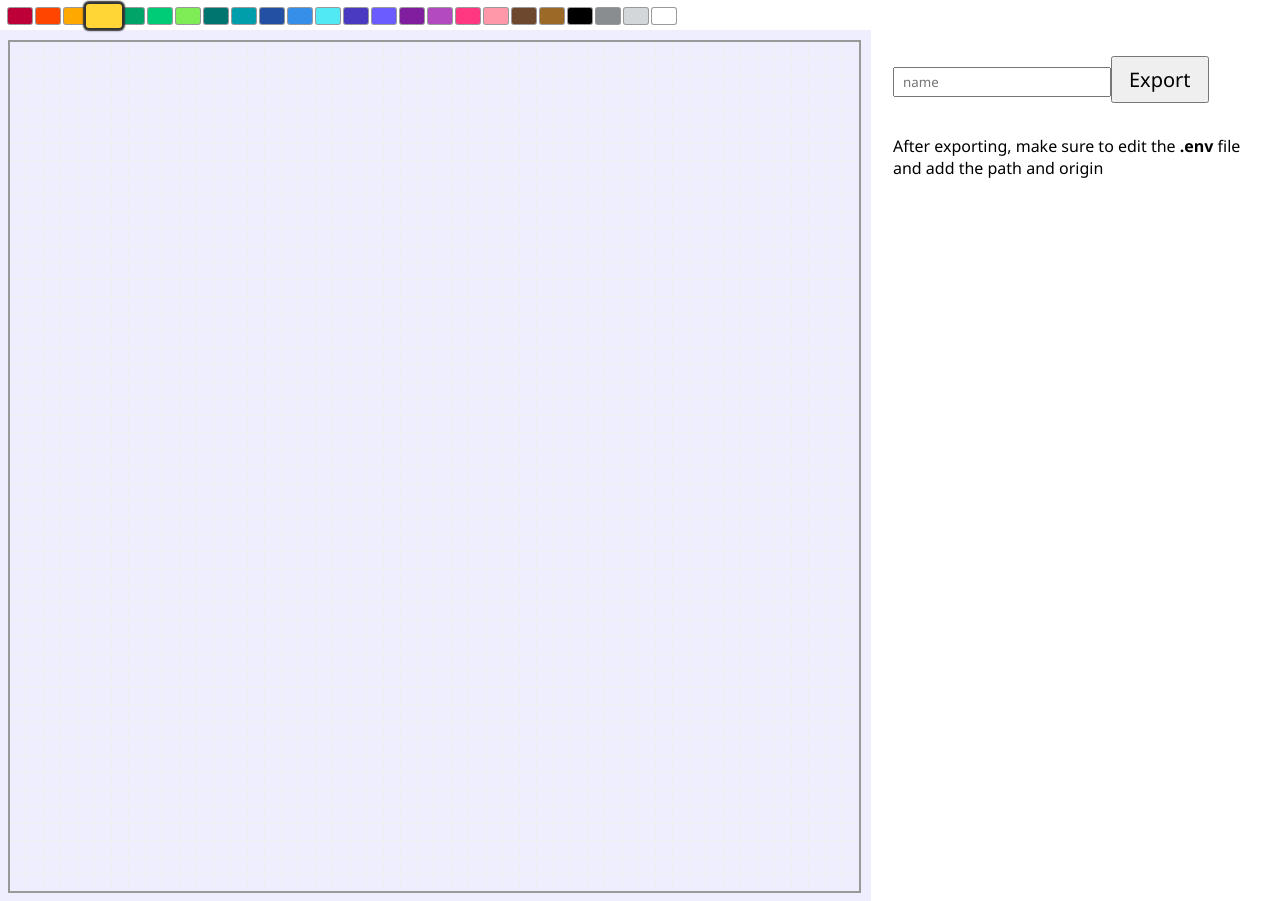
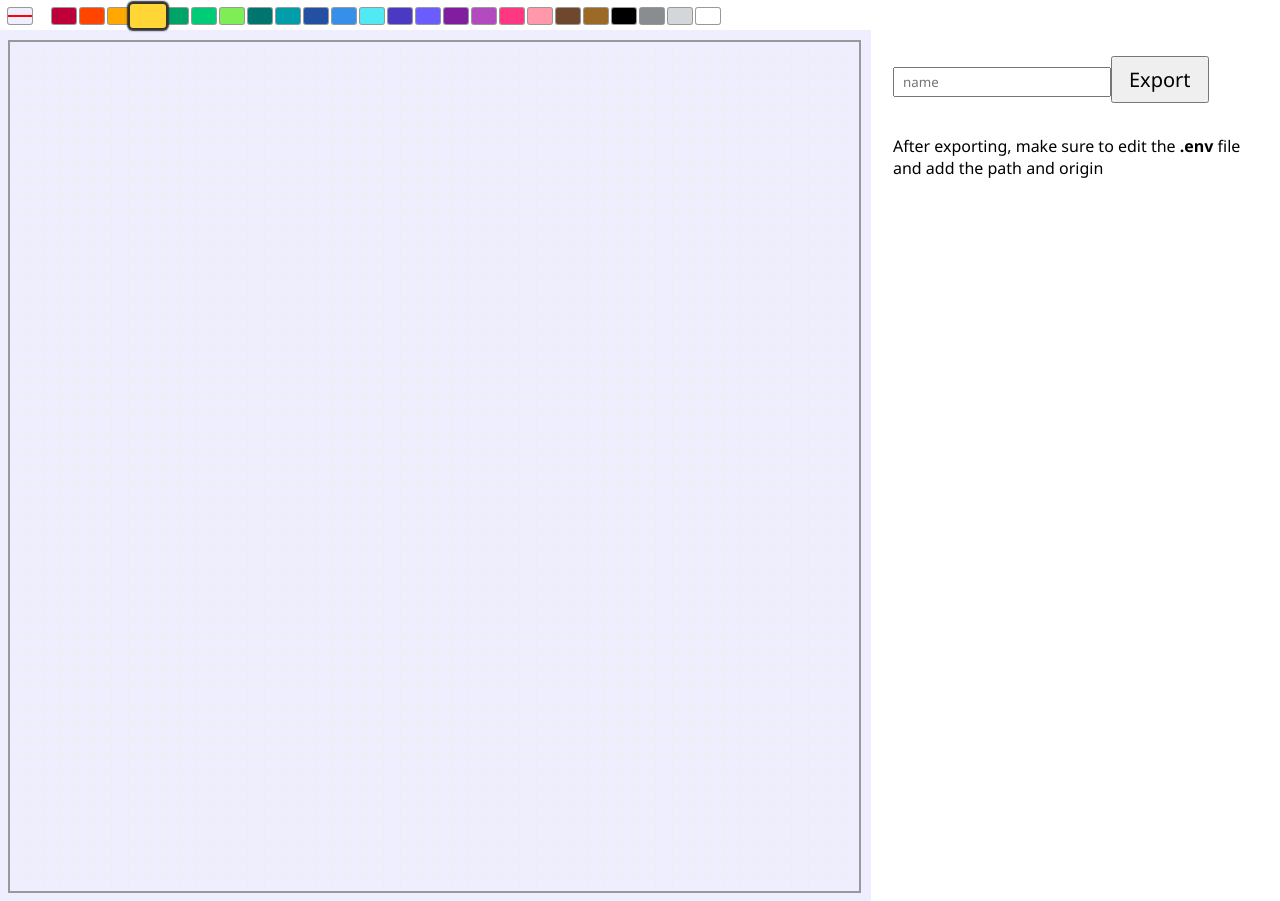
Before and after one commit to smirea/reddit-place-bot, a React (Vite) app: page / in a window 1280 px wide. Built offline with nearby package versions, Linux system fonts and the light colour scheme.

Commit message:
Canvas: added "empty" swatch

```diff
--- a/client/components/Canvas.tsx
+++ b/client/components/Canvas.tsx
@@ -9,7 +9,7 @@ const Canvas: React.FC = () => {
     const [pixelSize, setPixelSize] = useState<'S' | 'M' | 'L'>('L');
     const [width, setWidth] = useState(50);
     const [height, setHeight] = useState(50);
-    const [swatch, setSwatch] = useState<ColorId>(COLORS.yellow.id);
+    const [swatch, setSwatch] = useState<ColorId | null>(COLORS.yellow.id);
     const [painting, setPainting] = useState(false);
     const [data, setData] = useState<DesignData>([]);
 
@@ -46,14 +46,25 @@ const Canvas: React.FC = () => {
     if (!data.length) return null;
 
     return <div>
-        <div className='colors'>
+        <div className='swatches'>
+            <div
+                className='swatch'
+                style={{ backgroundColor: '#eef' }}
+                onClick={() => setSwatch(null)}
+                data-selected={swatch === null}
+                data-color='empty'
+                draggable='false'
+            />
+
             {_.uniqBy(Object.values(COLORS), 'id').map(clr =>
                 <div
                     key={clr.id}
-                    className='color'
+                    className='swatch'
                     style={{ backgroundColor: clr.color }}
                     onClick={() => setSwatch(clr.id)}
                     data-selected={clr.id === swatch}
+                    data-color={clr.name}
+                    draggable='false'
                 />
             )}
         </div>
--- a/client/styles.scss
+++ b/client/styles.scss
@@ -44,13 +44,13 @@
     }
 }
 
-.colors {
+.swatches {
     display: flex;
     margin-bottom: 1rem;
 
     > * + * { margin-left: .25rem; }
 
-    .color {
+    .swatch {
         z-index: 10;
         box-shadow: 0 0 0 1px #999;
         border-radius: 2px;
@@ -61,6 +61,7 @@
         user-select: none;
 
         &:hover {
+            z-index: 30;
             transform: scale(1.5);
         }
 
@@ -68,6 +69,22 @@
             z-index: 20;
             box-shadow: 0 0 1px 2px #333;
             transform: scale(1.5);
+        }
+
+        &[data-color=empty] {
+            position: relative;
+            margin-right: 1rem;
+
+            &:after {
+                position: absolute;
+                top: 50%;
+                left: 0;
+                right: 0;
+                height: 2px;
+                background-color: red;
+                content: '';
+                transform: translateY(-1px);
+            }
         }
     }
 }
```
